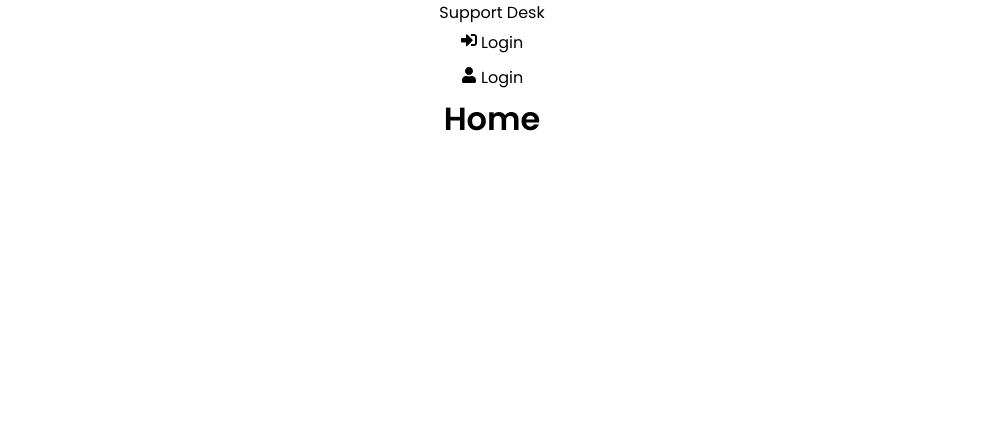
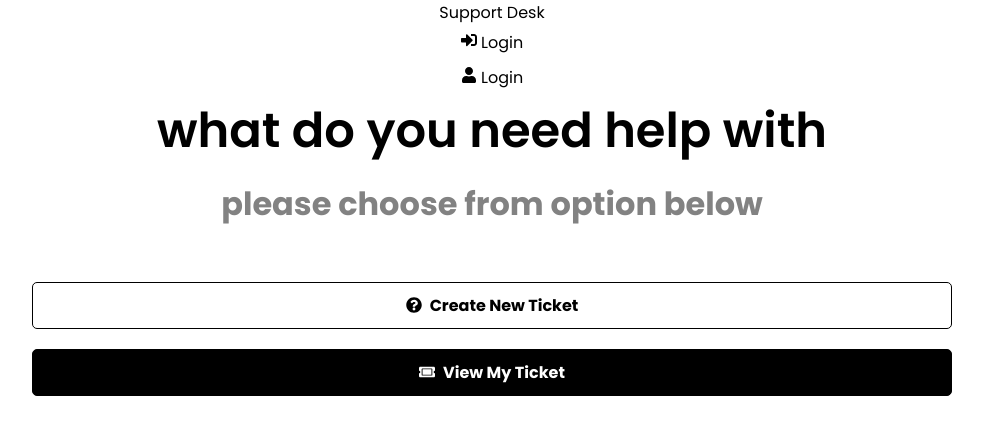
Before and after one commit to ReicaD/ServiceAssist, a React (Create React App) app in the folder client/: page / in a window 1280 px wide. Shown: the top 434 px of the page, without its empty margins (148-1131 px from the left). Built offline with nearby package versions, Linux system fonts and the light colour scheme.

Commit message:
Link added to the home page

```diff
--- a/client/src/pages/Home.jsx
+++ b/client/src/pages/Home.jsx
@@ -1,9 +1,22 @@
 import React from "react";
+import { Link } from "react-router-dom";
+import { FaQuestionCircle, FaTicketAlt } from "react-icons/fa";
 
 function Home() {
   return (
     <div>
-      <h1>Home</h1>
+      <section className="heading">
+        <h1>what do you need help with</h1>
+        <p>please choose from option below</p>
+      </section>
+
+      <Link to="/new-ticket" className="btn btn-reverse btn-block">
+        <FaQuestionCircle /> Create New Ticket
+      </Link>
+
+      <Link to="/tickets" className="btn btn-block">
+        <FaTicketAlt /> View My Ticket
+      </Link>
     </div>
   );
 }
--- a/client/src/pages/Login.jsx
+++ b/client/src/pages/Login.jsx
@@ -25,7 +25,7 @@
             <FaSignInAlt />
              Login
           </h1>
-          <p>login Here</p>
+          <p>login Here to get support</p>
         </section>
         <section className="form">
         <form >
```
